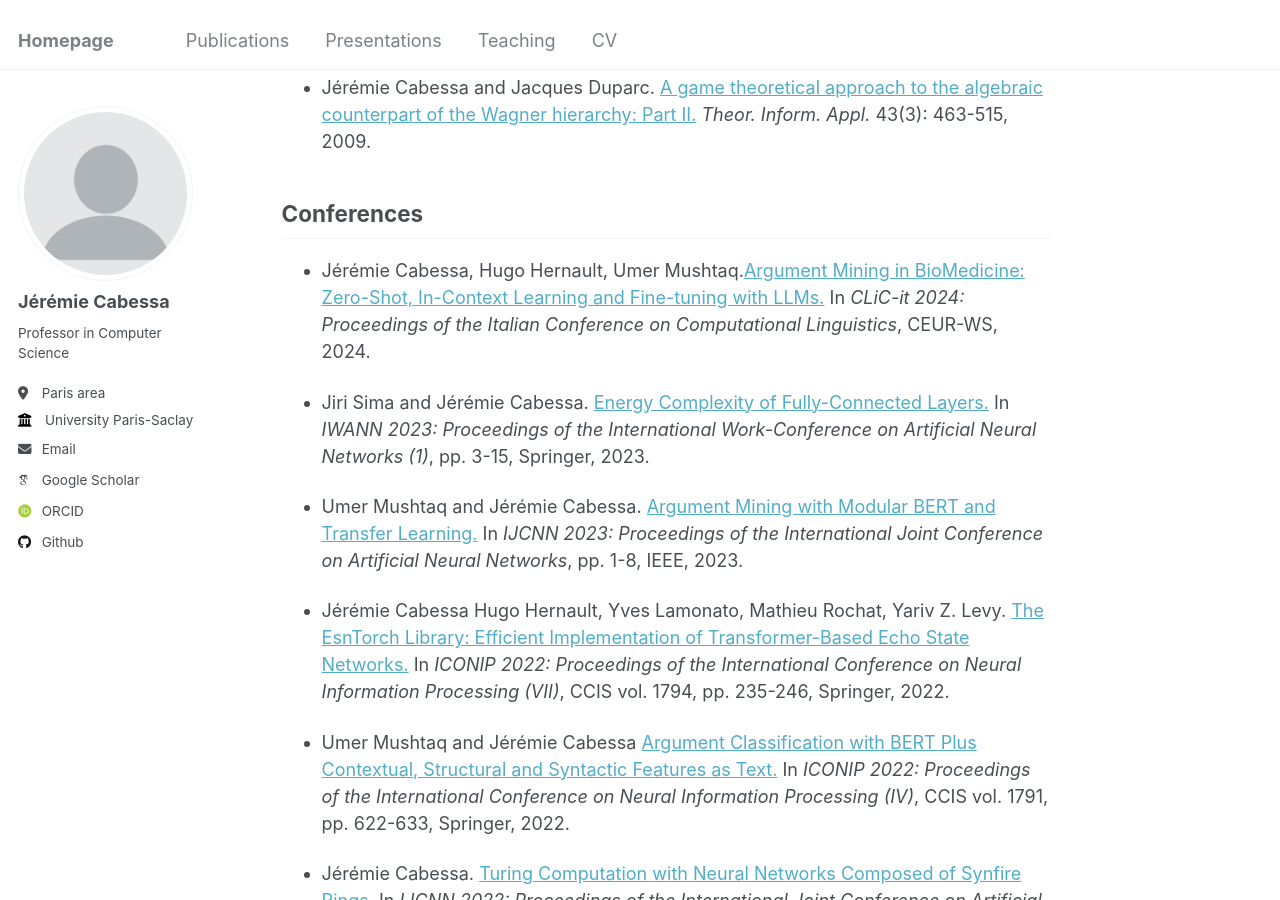
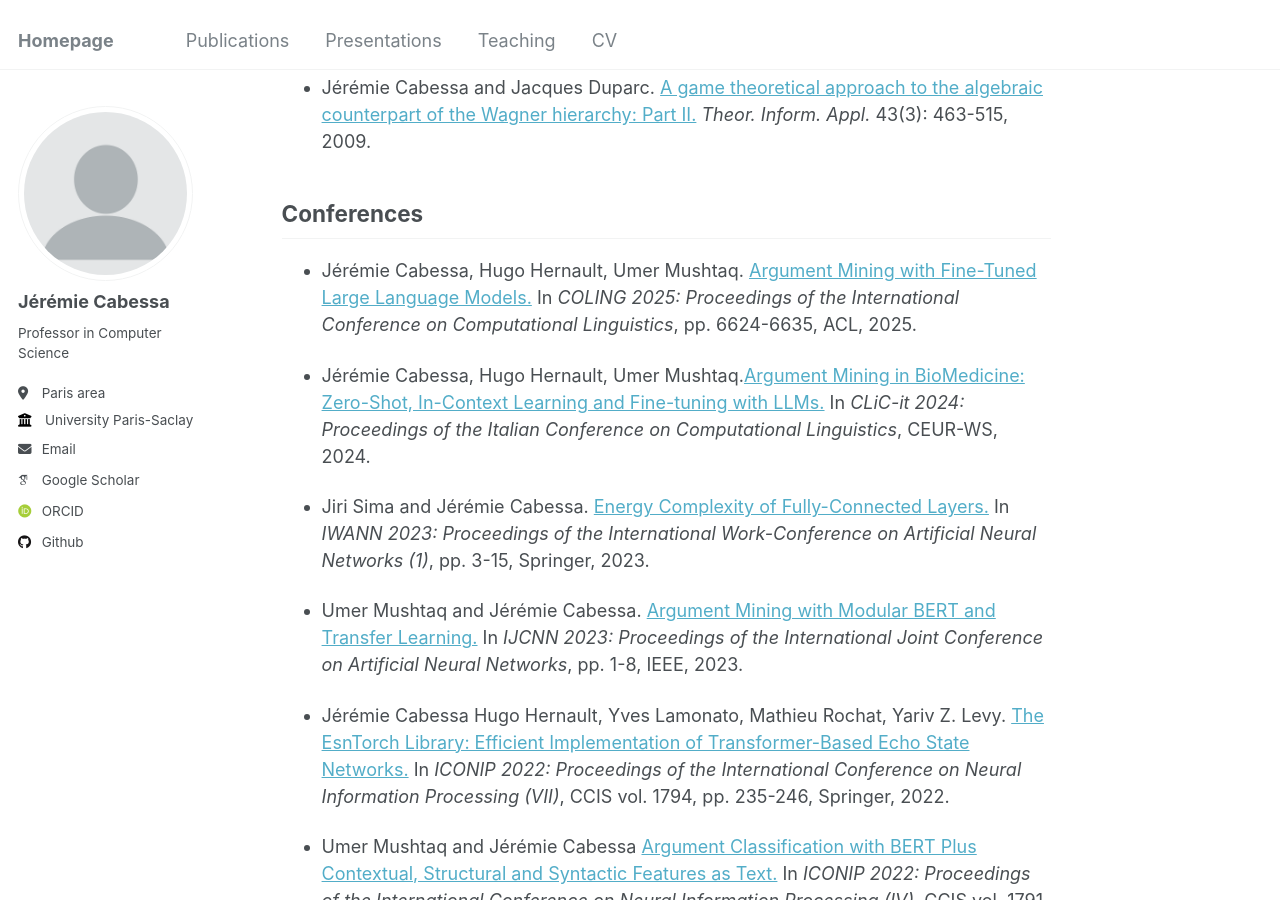
Before and after one commit to JeremCab/jeremcab.github.io, a Jekyll site: the page built from _pages/my_publications.md, in a window 1280 px wide and 900 px high, scrolled down 1904 px. Built offline with Jekyll 4.4.1, drawn with Linux system fonts in a browser that asks for light colours; some web fonts are replaced.

Commit message:
Add Coling 2025

```diff
--- a/_pages/my_publications.md
+++ b/_pages/my_publications.md
@@ -63,6 +63,8 @@ Journals
 
 Conferences
 -----------
+
+* Jérémie Cabessa, Hugo Hernault, Umer Mushtaq. [Argument Mining with Fine-Tuned Large Language Models.](/files/papers/CabessaEtAlColing25.pdf) In *COLING 2025: Proceedings of the International Conference on Computational Linguistics*, pp. 6624-6635, ACL, 2025.
 
 * Jérémie Cabessa, Hugo Hernault, Umer Mushtaq.[Argument Mining in BioMedicine: Zero-Shot, In-Context Learning and Fine-tuning with LLMs.](/files/papers/CabessaEtAlClicIt24.pdf) In *CLiC-it 2024: Proceedings of the Italian Conference on Computational Linguistics*, CEUR-WS, 2024.
 
```
Also changed, not shown: 1 other file.
